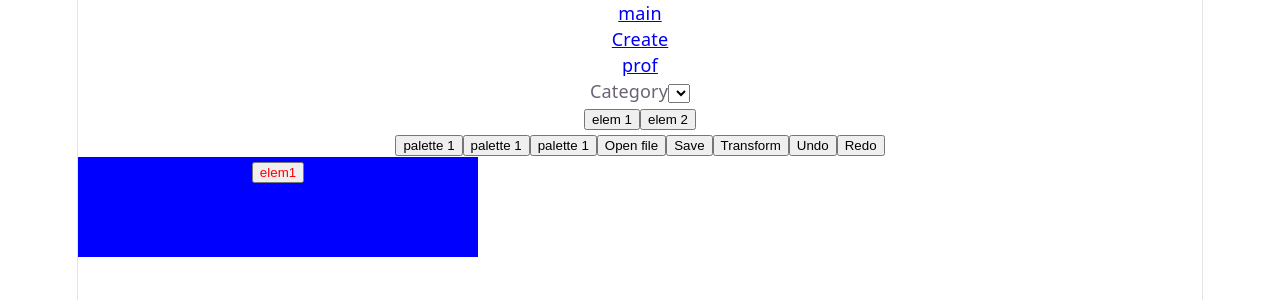
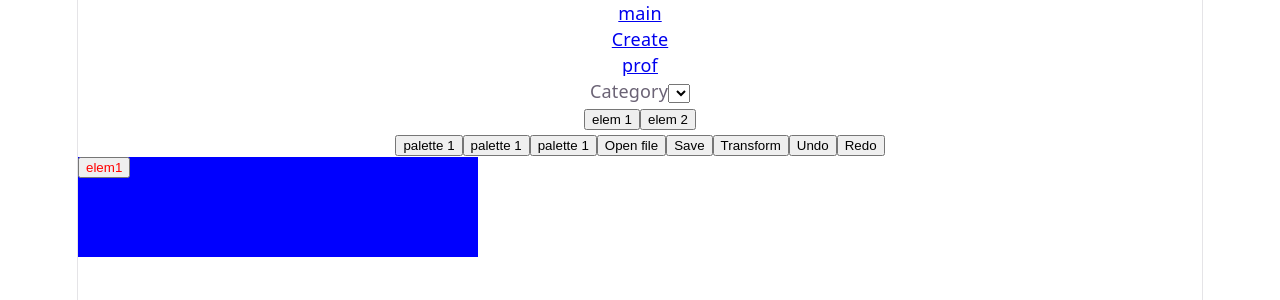
Before and after one commit to Rairura666/housebuilder, a React (Vite) app: page /create in a window 1280 px wide. Both pictures are taken after a click on the button "elem 1". Shown: the top 300 px of the page. Built offline with nearby package versions, Linux system fonts and the light colour scheme.

Commit message:
Elements on canvas can be moved by using keyboard arrows.

```diff
--- a/src/components/CreatePage.jsx
+++ b/src/components/CreatePage.jsx
@@ -19,6 +19,7 @@ export const CreatePage = () => {
     }
 
 
+
     return(
         <>
         <div  className = "menuBarsContainer">
@@ -27,7 +28,7 @@ export const CreatePage = () => {
         <CreateControlPanel/>
         </div>
 
-        <DrawingCanvas canvasElements={canvasElements}/>
+        <DrawingCanvas canvasElements={canvasElements} setCanvasElements = {setCanvasElements}/>
         </>
     )
 }
--- a/src/components/DrawingCanvas.jsx
+++ b/src/components/DrawingCanvas.jsx
@@ -1,23 +1,76 @@
-import { useState } from "react"
+import { useState, useEffect } from "react"
 
-export const DrawingCanvas = ({canvasElements}) => {
+export const DrawingCanvas = ({canvasElements, setCanvasElements}) => {
 
-    const [selectedItem, setSelectedItem] = useState()
+    const [selectedElemId, setSelectedElemId] = useState()
+
+    const moveSelectedElement = (xShift, yShift) => {
+
+        if(selectedElemId == null) {
+            return
+        }
+
+        setCanvasElements(prev => prev.map(
+            elem => elem.id === selectedElemId ?
+            {
+                id: elem.id,
+                category: elem.category,
+                x: elem.x + xShift,
+                y: elem.y + yShift
+
+            }
+            : elem
+
+        ))
+    }
+
+    useEffect(() => {
+        const handleKeyPress = (e) => {
+            if(e.key == "ArrowUp"){
+                moveSelectedElement(0, -10)
+            }
+
+
+            if(e.key == "ArrowDown"){
+                moveSelectedElement(0, 10)
+            }
+
+
+            if(e.key == "ArrowLeft"){
+                moveSelectedElement(-10, 0)
+            }
+
+
+            if(e.key == "ArrowRight"){
+                moveSelectedElement(10, 0)
+            }
+        }
+
+        window.addEventListener("keydown", handleKeyPress)
+
+        return () => {
+            window.removeEventListener("keydown", handleKeyPress)
+        }
+
+    }, [selectedElemId])
 
     return(
         <>
            <div
-           style={{width:"400px", height:"100px", color:"red", backgroundColor:"blue"}}
+           style={{position: "relative", width:"400px", height:"100px", color:"red", backgroundColor:"blue"}}
            className="canvas"
-           onClick={()=>setSelectedItem(null)}>
+           onClick={()=>setSelectedElemId(null)}>
 
            { canvasElements.map(elem => (
             <button
             key={elem.id}
             onClick={
                 (e)=>{e.stopPropagation()
-                setSelectedItem(elem.id)}}
-            style={{color: selectedItem == elem.id ? "green" : "red"}}>
+                setSelectedElemId(elem.id)}}
+            style={{  position: "absolute",
+        left: elem.x,
+        top: elem.y,
+            color: selectedElemId == elem.id ? "green" : "red"}}>
                 {elem.category}
             </button>
            )) }
```
